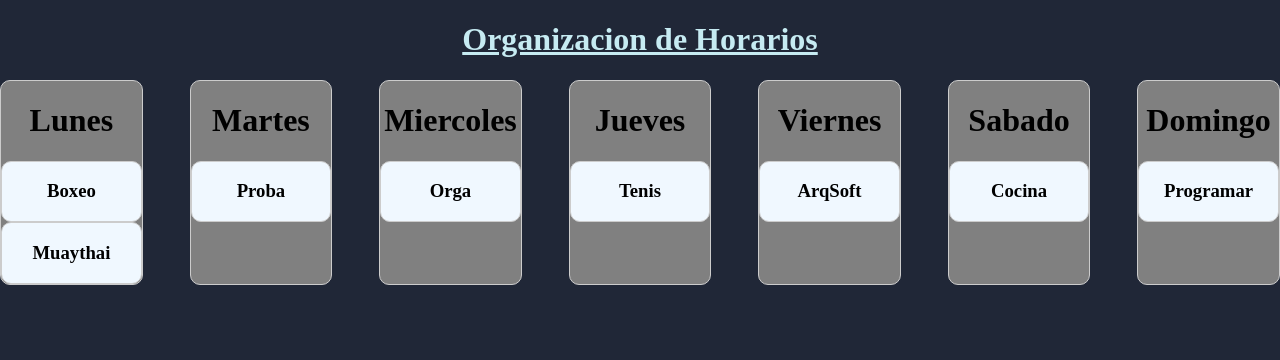
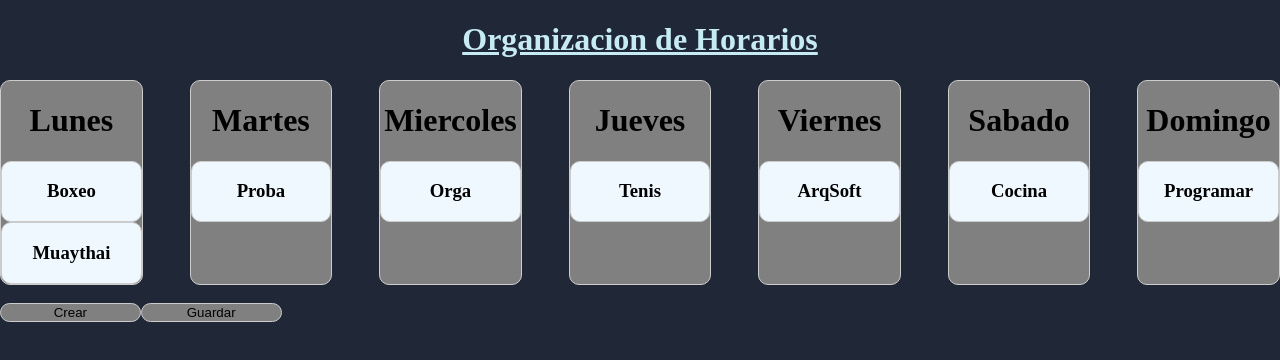
Before and after one commit to matulibe/organizador-horarios, a React (Create React App) app: page / in a window 1280 px wide. Shown: the top 360 px of the page. Built offline with nearby package versions, Linux system fonts and the light colour scheme.

Commit message:
Comienzo la implemetacion de creado de actividades y su guradado

```diff
--- a/src/components/Planilla.css
+++ b/src/components/Planilla.css
@@ -20,3 +20,10 @@
     text-decoration: underline;
 
 }
+
+.boton{
+    width: calc(11%);
+    border: 1px solid #ccc;
+    border-radius: 10px;
+    background-color: grey;
+}
--- a/src/components/Planilla.js
+++ b/src/components/Planilla.js
@@ -1,13 +1,14 @@
 import React, { useState } from "react";
 import { DragDropContext } from "react-beautiful-dnd";
 import Dia from "./Dia";
+import PopupCrear from "./PopupCrear.js"
 import {dias, actividades as actividadesIniciales} from "./DataActividades"
 import "./Planilla.css"
 
 export default function Planilla() {
 
     const [actividades, setActividades] = useState(actividadesIniciales);
-
+    const [popup, setPopup] = useState(false);
 
     /*
      *
@@ -70,6 +71,13 @@ export default function Planilla() {
                     </div>
                 ))}
             </div>
+            <br></br>
+            <div>
+                <button className="boton" onClick={()=> setPopup(true)}>Crear</button>
+                <PopupCrear trigger={popup}>
+                </PopupCrear>
+                <button className="boton">Guardar</button>
+            </div>
         </DragDropContext>
     );
 }
--- /dev/null
+++ b/src/components/PopupCrear.js
@@ -0,0 +1,13 @@
+import React from 'react'
+
+function PopupCrear(props){
+    return (props.trigger) ? (
+        <div>
+            <div>
+
+            </div>
+        </div>
+    ) : ""
+}
+
+export default PopupCrear;
```
Also changed, not shown: src/reportWebVitals.js (deleted, +0 -13 lines), src/setupTests.js (deleted, +0 -5 lines), src/components/PopupCrear.css (added), src/logo.svg (deleted).
